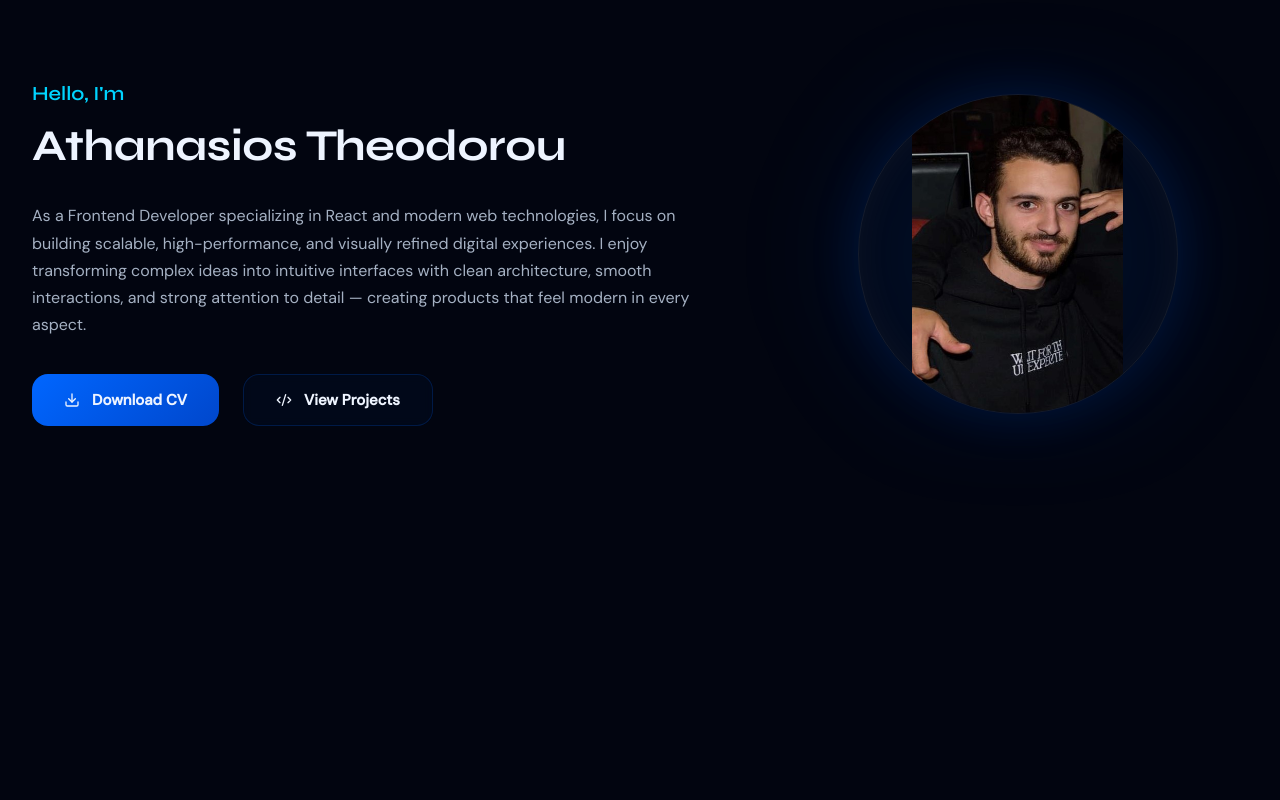
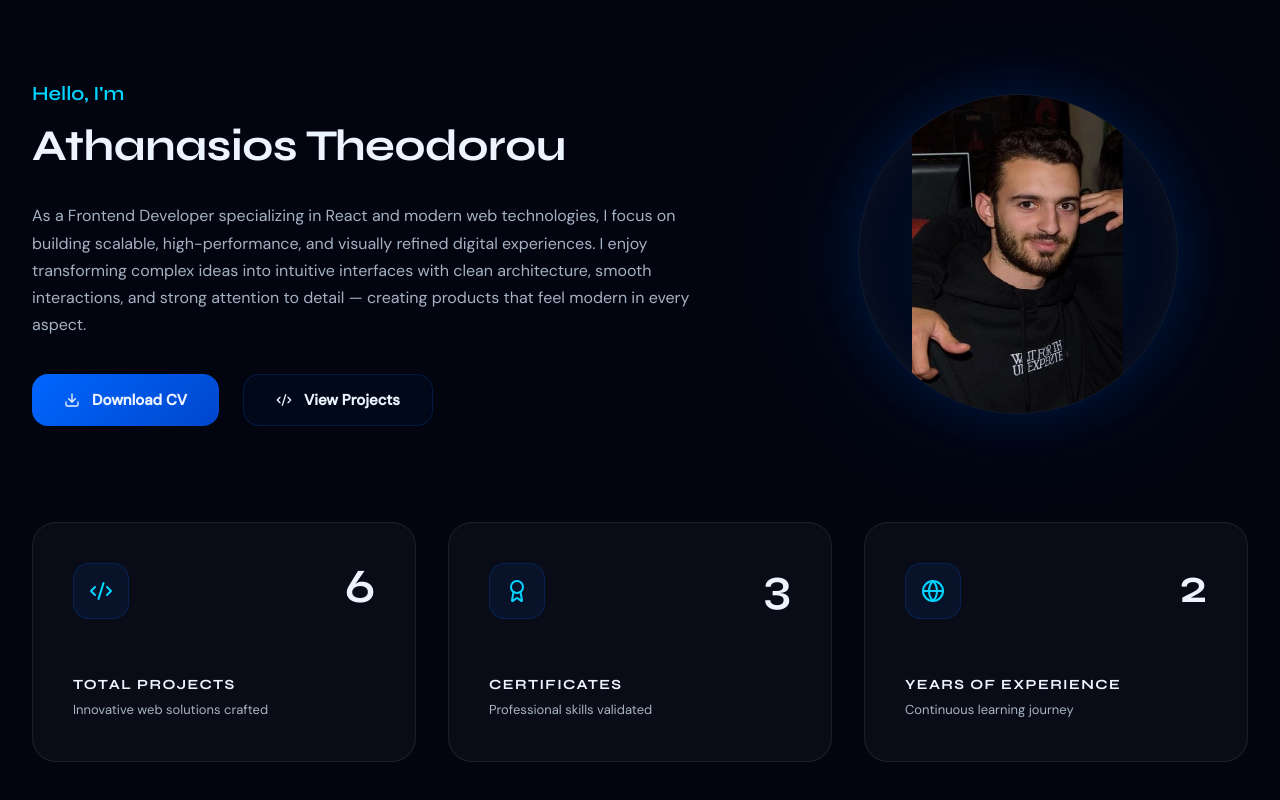
Before and after one commit to athanasios-theodorou/TheoDev-Portfolio, a React (Vite) app: page / in a window 1280 px wide. Shown: the part 846-1646 px from the top of the page. Before the commit the page ends 1496 px from the top, so only its background shows below. Built offline with nearby package versions, Linux system fonts and the light colour scheme.

Commit message:
feat(about): add statistics cards section

```diff
--- a/src/components/sections/About/About.jsx
+++ b/src/components/sections/About/About.jsx
@@ -1,6 +1,9 @@
 import { Download, Code2 } from "lucide-react";
-import { personal } from "../../../assets/data/portfolio";
+import { personal, stats } from "../../../assets/data/portfolio";
 import portfolioImage from "../../../assets/images/portfolio.jpg";
+
+import { StatCard } from "./subcomponents/StatCard";
+
 import classes from "./About.module.css";
 
 export const About = () => {
@@ -35,6 +38,13 @@ export const About = () => {
             </div>
           </div>
         </div>
+
+        {/* Stats Grid */}
+        <div className={classes["about-stats-grid"]}>
+          {stats.map((stat) => (
+            <StatCard key={stat.label} stat={stat} />
+          ))}
+        </div>
       </div>
     </section>
   );
--- a/src/components/sections/About/About.module.css
+++ b/src/components/sections/About/About.module.css
@@ -164,3 +164,15 @@
   object-fit: contain;
   display: block;
 }
+
+.about-stats-grid {
+  display: grid;
+  grid-template-columns: 1fr;
+  gap: 2rem;
+}
+
+@media (min-width: 768px) {
+  .about-stats-grid {
+    grid-template-columns: repeat(3, 1fr);
+  }
+}
--- /dev/null
+++ b/src/components/sections/About/subcomponents/StatCard.jsx
@@ -0,0 +1,29 @@
+import { Code2, Award, Globe } from "lucide-react";
+
+import classes from "./StatCard.module.css";
+
+const iconMap = {
+  code: Code2,
+  award: Award,
+  globe: Globe,
+};
+
+export const StatCard = ({ stat }) => {
+  const Icon = iconMap[stat.icon] || Code2;
+
+  return (
+    <div className={classes["concept-stat-card"]}>
+      <div className={classes["stat-header"]}>
+        <div className={classes["stat-icon-box"]}>
+          <Icon size={24} />
+        </div>
+        <span className={classes["stat-number-big"]}>{stat.value}</span>
+      </div>
+
+      <div className={classes["stat-label-group"]}>
+        <span className={classes["stat-main-label"]}>{stat.label}</span>
+        <span className={classes["stat-sub-label"]}>{stat.description}</span>
+      </div>
+    </div>
+  );
+};
--- /dev/null
+++ b/src/components/sections/About/subcomponents/StatCard.module.css
@@ -0,0 +1,69 @@
+.concept-stat-card {
+  background: var(--glass-medium);
+  border: 1px solid var(--border-muted);
+  border-radius: 1.5rem;
+  padding: 2.5rem;
+  overflow: hidden;
+  display: flex;
+  flex-direction: column;
+  min-height: 240px;
+  transition:
+    transform 0.4s cubic-bezier(0.23, 1, 0.32, 1),
+    border-color 0.4s ease,
+    background 0.4s ease;
+}
+
+.concept-stat-card:hover {
+  transform: translateY(-5px);
+  border-color: var(--border-primary-strong);
+  background: var(--border-subtle);
+  box-shadow: 0 8px 24px var(--bg-elevated);
+}
+
+.stat-header {
+  display: flex;
+  flex-direction: row;
+  justify-content: space-between;
+  gap: 1rem;
+}
+
+.stat-icon-box {
+  width: 3.5rem;
+  height: 3.5rem;
+  border-radius: 1rem;
+  background: var(--action-bg-base);
+  border: 1px solid var(--border-primary-subtle);
+  display: flex;
+  align-items: center;
+  justify-content: center;
+  color: var(--accent);
+}
+
+.stat-number-big {
+  font-family: var(--font-display);
+  font-size: clamp(2.25rem, 5vw, 3rem);
+  font-weight: 600;
+  line-height: 1;
+  color: var(--text-main);
+}
+
+.stat-label-group {
+  margin-top: auto;
+}
+
+.stat-main-label {
+  display: block;
+  font-family: var(--font-display);
+  font-weight: 700;
+  font-size: 0.875rem;
+  text-transform: uppercase;
+  letter-spacing: 0.1em;
+  color: var(--text-main);
+  margin-bottom: 0.25rem;
+}
+
+.stat-sub-label {
+  display: block;
+  font-size: 0.8125rem;
+  color: var(--text-muted);
+}
```
